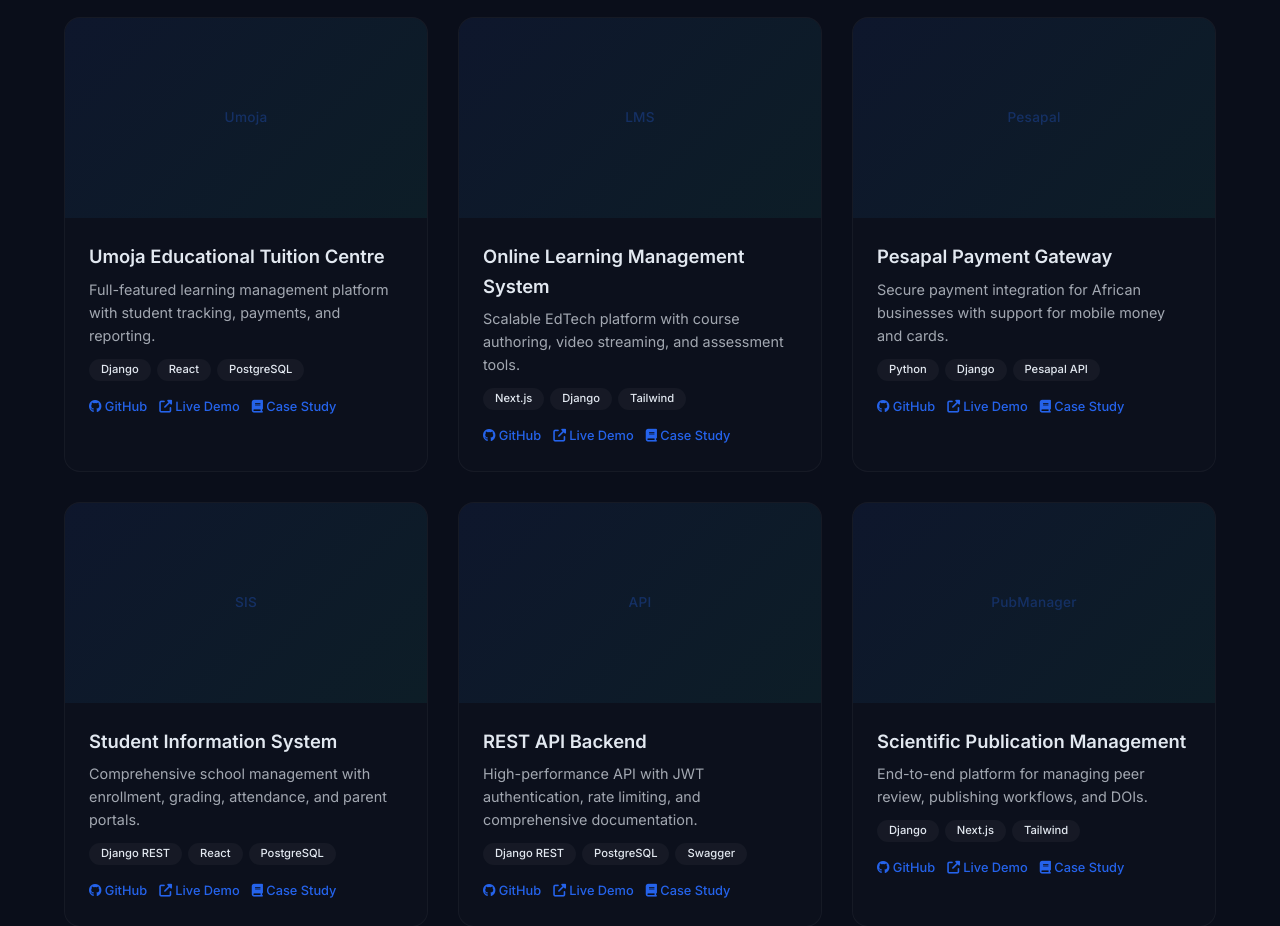
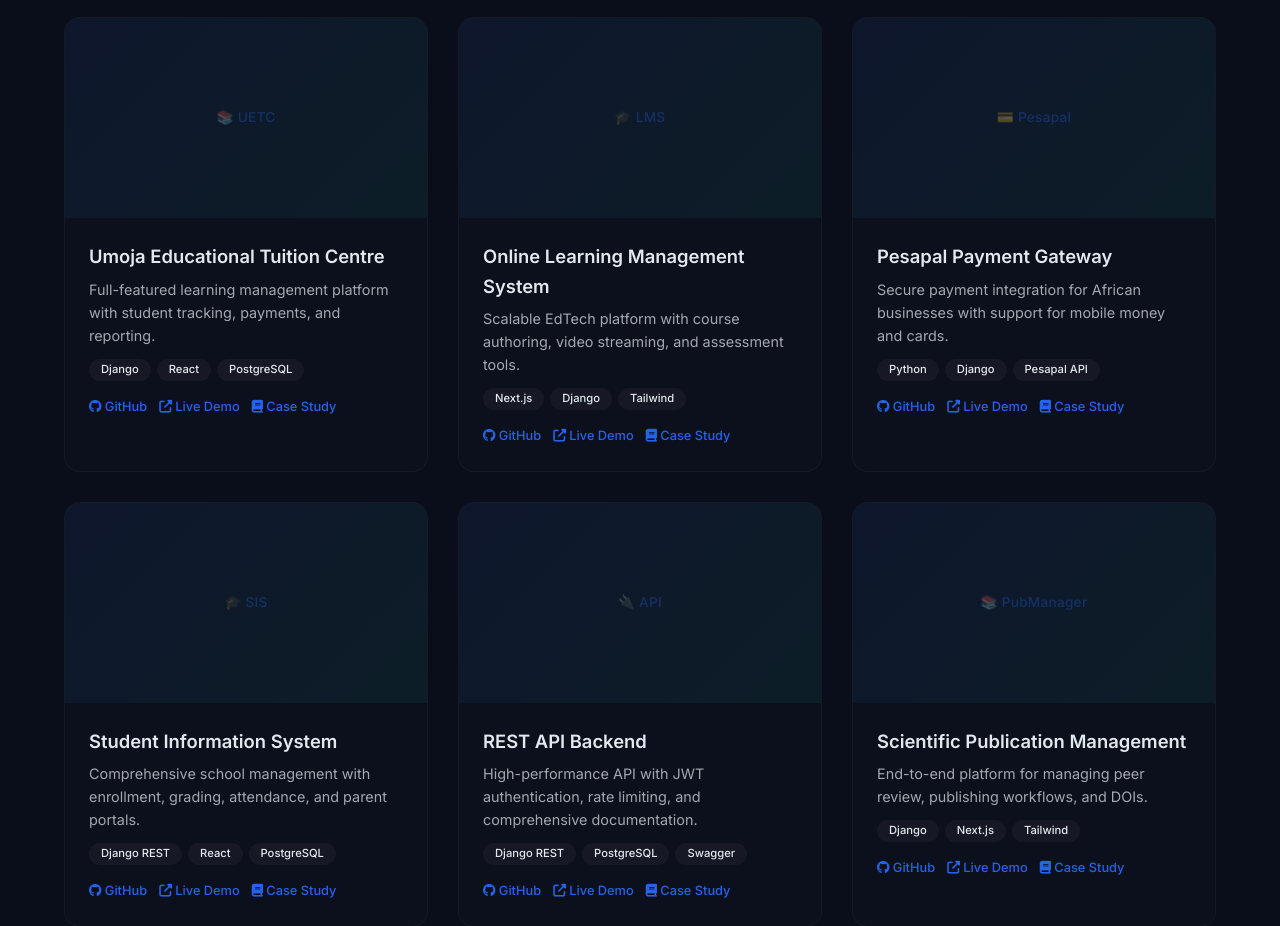
Before and after one commit to DaveOuma/dave, a Django app: page / in a window 1280 px wide. Shown: the part 4206-5132 px from the top of the page. Run offline with Django 5.2, Linux system fonts and the light colour scheme.

Commit message:
edited base.html file for icons

```diff
--- a/davidouma_portfolio/templates/base.html
+++ b/davidouma_portfolio/templates/base.html
@@ -368,7 +368,7 @@
 
             <div class="projects-grid">
                 <div class="project-card reveal">
-                    <div class="thumb"><span class="placeholder">Umoja</span></div>
+                    <div class="thumb"><span class="placeholder">📚 UETC</span></div>
                     <div class="body">
                         <h3>Umoja Educational Tuition Centre</h3>
                         <p>Full-featured learning management platform with student tracking, payments, and reporting.</p>
@@ -390,7 +390,7 @@
                 </div>
 
                 <div class="project-card reveal" style="transition-delay:0.08s;">
-                    <div class="thumb"><span class="placeholder">LMS</span></div>
+                    <div class="thumb"><span class="placeholder">🎓 LMS</span></div>
                     <div class="body">
                         <h3>Online Learning Management System</h3>
                         <p>Scalable EdTech platform with course authoring, video streaming, and assessment tools.</p>
@@ -412,7 +412,7 @@
                 </div>
 
                 <div class="project-card reveal" style="transition-delay:0.16s;">
-                    <div class="thumb"><span class="placeholder"> Pesapal</span></div>
+                    <div class="thumb"><span class="placeholder">💳 Pesapal</span></div>
                     <div class="body">
                         <h3>Pesapal Payment Gateway</h3>
                         <p>Secure payment integration for African businesses with support for mobile money and cards.</p>
@@ -434,7 +434,7 @@
                 </div>
 
                 <div class="project-card reveal" style="transition-delay:0.24s;">
-                    <div class="thumb"><span class="placeholder">SIS</span></div>
+                    <div class="thumb"><span class="placeholder">🎓 SIS</span></div>
                     <div class="body">
                         <h3>Student Information System</h3>
                         <p>Comprehensive school management with enrollment, grading, attendance, and parent portals.</p>
@@ -456,7 +456,7 @@
                 </div>
 
                 <div class="project-card reveal" style="transition-delay:0.32s;">
-                    <div class="thumb"><span class="placeholder">API</span></div>
+                    <div class="thumb"><span class="placeholder">🔌 API</span></div>
                     <div class="body">
                         <h3>REST API Backend</h3>
                         <p>High-performance API with JWT authentication, rate limiting, and comprehensive documentation.</p>
@@ -478,7 +478,7 @@
                 </div>
 
                 <div class="project-card reveal" style="transition-delay:0.40s;">
-                    <div class="thumb"><span class="placeholder">PubManager</span></div>
+                    <div class="thumb"><span class="placeholder">📚 PubManager</span></div>
                     <div class="body">
                         <h3>Scientific Publication Management</h3>
                         <p>End-to-end platform for managing peer review, publishing workflows, and DOIs.</p>
```
